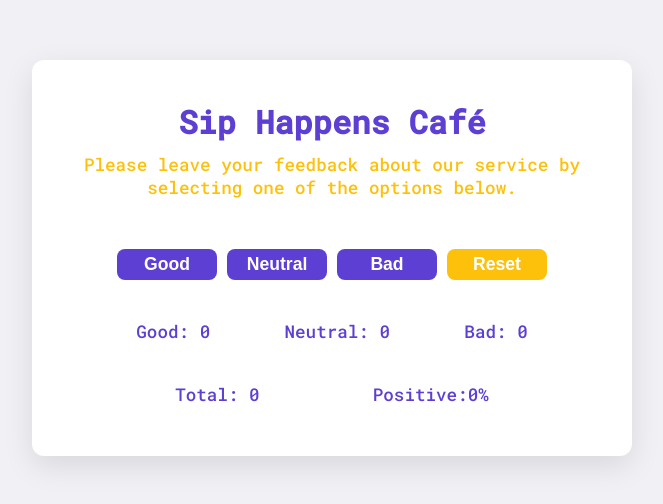
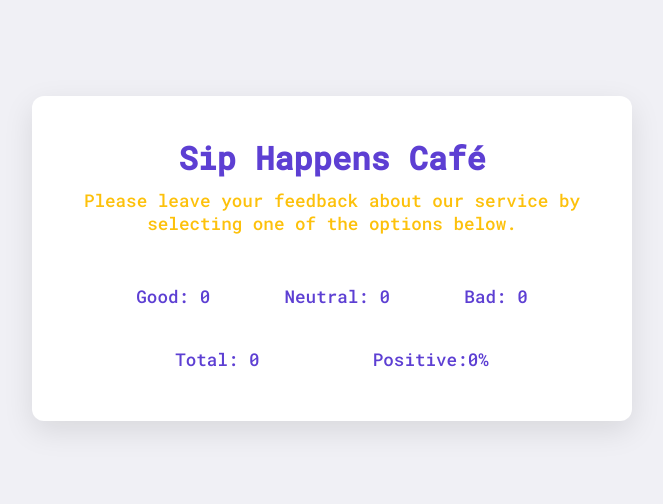
Before and after one commit to UsiTheStorm/goit-react-hw-02, a React (Vite) app: page / in a window 1280 px wide. Shown: the part 142-646 px from the top of the page, without its empty margins (308-971 px from the left). Built offline with nearby package versions, Linux system fonts and the light colour scheme.

Commit message:
Add props sending to components

```diff
--- a/src/App.jsx
+++ b/src/App.jsx
@@ -34,7 +34,6 @@ function App() {
   return (
     <div className="App">
       <Description />
-      <Options />
       <Feedback />
     </div>
   );
```
